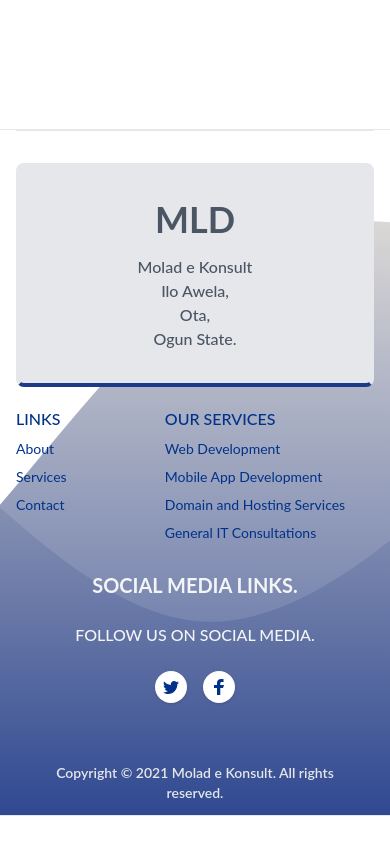
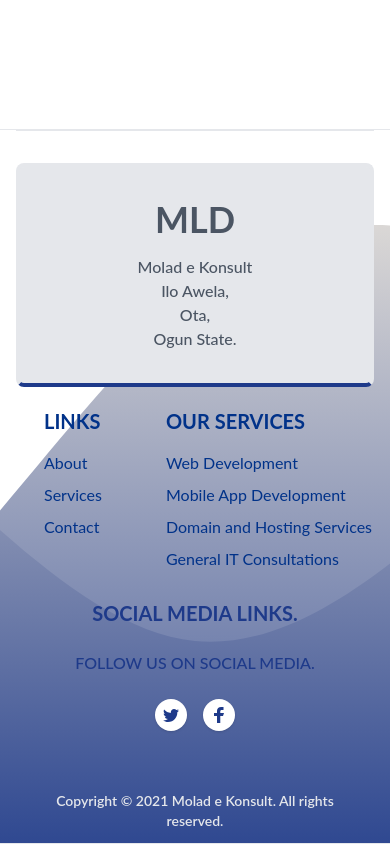
Before and after one commit to NFTbfs/Small-business-website-template, a React (Create React App) app: page /contact in a window 390 px wide. Shown: the part 1005-1849 px from the top of the page. Before the commit the page ends 1821 px from the top, so only its background shows below. Built offline with nearby package versions, Linux system fonts and the light colour scheme.

Commit message:
Notification added for report of contact form action using Notiflix

```diff
--- a/src/components/Footer.js
+++ b/src/components/Footer.js
@@ -6,91 +6,6 @@ const Footer = () => {
     // const year = new Date().getFullYear();
     return (
         <>
-            {/* <footer className="bg-gray-500 pt-10">
-                <div className="max-w-6xl m-auto text-gray-800 flex flex-wrap justify-center">
-                    <div className="p-5 mx-auto w-full md:w-4/12">
-                        <h4 className='text-4xl mx-auto font-black text-gray-200 mb-4 uppercase'>mld</h4>
-                        <h5 className='text-md font-medium text-gray-300'>Molad e Konsult</h5>
-                        <p className='text-md font-medium text-gray-300'>Ilo Awela,</p>
-                        <p className='text-md font-medium text-gray-300'>Ota,</p>
-                        <p className='text-md font-medium text-gray-300'>Ogun State.</p>
-                    </div>
-
-                    <div className="p-5 w-1/2 md:w-3/12">
-
-                        <div className="text-lg font-bold uppercase text-gray-300 mb-6">
-                            Links
-                        </div>
-
-
-                        <HashLink to="/#about" className="my-3 block text-gray-300 hover:text-blue-900 text-md font-medium duration-700">
-                            About
-                        </HashLink>
-                        <HashLink to="/#services" className="my-3 block text-gray-300 hover:text-blue-900 text-md font-medium duration-700">
-                            Services
-                        </HashLink>
-                        <Link to="/contact" className="my-3 block text-gray-300 hover:text-blue-900 text-md font-medium duration-700">
-                            Contact
-                        </Link>
-                    </div>
-
-
-                    <div className="p-5 w-1/2 md:w-3/12">
-
-                        <div className="text-lg font-bold uppercase text-gray-300 mb-6">
-                            Services
-                        </div>
-
-                        <HashLink to="/#services" className="my-3 block text-gray-300 hover:text-blue-900 text-md font-medium duration-700">
-                            Web Development
-                        </HashLink>
-                        <HashLink to="/#services" className="my-3 block text-gray-300 hover:text-blue-900 text-md font-medium duration-700">
-                            Mobile App Development
-                        </HashLink>
-                        <HashLink to="/#services" className="my-3 block text-gray-300 hover:text-blue-900 text-md font-medium duration-700">
-                            Domain and Hosting Services
-                        </HashLink>
-                        <HashLink to="/#services" className="my-3 block text-gray-300 hover:text-blue-900 text-md font-medium duration-700">
-                            General IT Consultations
-                        </HashLink>
-                    </div>
-
-                    <div className="p-5 w-full md:w-2/12">
-
-                        <div className="text-lg font-bold uppercase text-gray-300 mb-6">
-                            Social Media Links.
-                        </div>
-
-                        <div className="text-xs uppercase text-gray-400 font-medium mb-6">
-                            Follow us on social media.
-                        </div>
-
-                        <div className="md:flex-auto md:flex-row flex-row flex mx-auto">
-                            <Link to="#" className="w-6 mx-1 text-gray-400 hover:text-blue-900">
-                                <svg xmlns="http://www.w3.org/2000/svg" width="24" height="24" viewBox="0 0 24 24" className="fill-current"><path d="M13.397 20.997v-8.196h2.765l.411-3.209h-3.176V7.548c0-.926.258-1.56 1.587-1.56h1.684V3.127A22.336 22.336 0 0 0 14.201 3c-2.444 0-4.122 1.492-4.122 4.231v2.355H7.332v3.209h2.753v8.202h3.312z"></path></svg>
-                            </Link>
-                            <Link to="#" className="w-6 mx-1 text-gray-400 hover:text-blue-900">
-                                <svg xmlns="http://www.w3.org/2000/svg" width="24" height="24" viewBox="0 0 24 24" className="fill-current"><circle cx="4.983" cy="5.009" r="2.188"></circle><path d="M9.237 8.855v12.139h3.769v-6.003c0-1.584.298-3.118 2.262-3.118 1.937 0 1.961 1.811 1.961 3.218v5.904H21v-6.657c0-3.27-.704-5.783-4.526-5.783-1.835 0-3.065 1.007-3.568 1.96h-.051v-1.66H9.237zm-6.142 0H6.87v12.139H3.095z"></path></svg>
-                            </Link>
-                            <Link to="#" className="w-6 mx-1 text-gray-400 hover:text-blue-900">
-                                <svg xmlns="http://www.w3.org/2000/svg" width="24" height="24" viewBox="0 0 24 24" className='fill-current'><path d="M11.999 7.377a4.623 4.623 0 1 0 0 9.248 4.623 4.623 0 0 0 0-9.248zm0 7.627a3.004 3.004 0 1 1 0-6.008 3.004 3.004 0 0 1 0 6.008z"></path><circle cx="16.806" cy="7.207" r="1.078"></circle><path d="M20.533 6.111A4.605 4.605 0 0 0 17.9 3.479a6.606 6.606 0 0 0-2.186-.42c-.963-.042-1.268-.054-3.71-.054s-2.755 0-3.71.054a6.554 6.554 0 0 0-2.184.42 4.6 4.6 0 0 0-2.633 2.632 6.585 6.585 0 0 0-.419 2.186c-.043.962-.056 1.267-.056 3.71 0 2.442 0 2.753.056 3.71.015.748.156 1.486.419 2.187a4.61 4.61 0 0 0 2.634 2.632 6.584 6.584 0 0 0 2.185.45c.963.042 1.268.055 3.71.055s2.755 0 3.71-.055a6.615 6.615 0 0 0 2.186-.419 4.613 4.613 0 0 0 2.633-2.633c.263-.7.404-1.438.419-2.186.043-.962.056-1.267.056-3.71s0-2.753-.056-3.71a6.581 6.581 0 0 0-.421-2.217zm-1.218 9.532a5.043 5.043 0 0 1-.311 1.688 2.987 2.987 0 0 1-1.712 1.711 4.985 4.985 0 0 1-1.67.311c-.95.044-1.218.055-3.654.055-2.438 0-2.687 0-3.655-.055a4.96 4.96 0 0 1-1.669-.311 2.985 2.985 0 0 1-1.719-1.711 5.08 5.08 0 0 1-.311-1.669c-.043-.95-.053-1.218-.053-3.654 0-2.437 0-2.686.053-3.655a5.038 5.038 0 0 1 .311-1.687c.305-.789.93-1.41 1.719-1.712a5.01 5.01 0 0 1 1.669-.311c.951-.043 1.218-.055 3.655-.055s2.687 0 3.654.055a4.96 4.96 0 0 1 1.67.311 2.991 2.991 0 0 1 1.712 1.712 5.08 5.08 0 0 1 .311 1.669c.043.951.054 1.218.054 3.655 0 2.436 0 2.698-.043 3.654h-.011z"></path></svg>
-                            </Link>
-                        </div>
-
-                    </div>
-                </div>
-
-                <div className="pt-8">
-                    <div className="flex justify-center pb-5 px-3 m-auto pt-5
-                        border-t border-gray-200 text-gray-400 text-sm
-                        flex-col md:flex-row max-w-6xl">
-                        <div className="mt-2 mx-auto">
-                            © Copyright {year}. All Rights Reserved.
-                        </div>
-                    </div>
-                </div>
-            </footer> */}
-
             <footer>
                 <div className="footer max-w-full mx-auto px-4 sm:px-6 bg-gray-100 border-t border-b py-30">
 
@@ -111,9 +26,9 @@ const Footer = () => {
                     </div>
 
                     {/* 2nd block */}
-            <div className="col-span-6 md:col-span-6 lg:col-span-3 lg:ml-7">
-                <h6 className="text-[#013289] font-medium mb-2">LINKS</h6>
-                <ul className="text-sm">
+                    <div className="col-span-6 md:col-span-6 lg:col-span-3 ml-7">
+                        <h6 className="text-[#013289] text-xl font-bold mb-4">LINKS</h6>
+                        <ul className="text-md">
                         <li className="mb-2">
                             <HashLink to="#" className="text-[#013289] hover:text-gray-900 transition duration-150 ease-in-out">About</HashLink>
                         </li>
@@ -127,9 +42,9 @@ const Footer = () => {
                     </div>
 
                     {/* 3rd block */}
-            <div className="col-span-6 md:col-span-6 lg:col-span-3">
-                <h6 className="text-[#013289] font-medium mb-2">OUR SERVICES</h6>
-                <ul className="text-sm">
+                    <div className="col-span-6 md:col-span-6 lg:col-span-3 ml-7">
+                        <h6 className="text-[#013289] text-xl font-bold mb-4">OUR SERVICES</h6>
+                        <ul className="text-md">
                         <li className="mb-2">
                             <Link to="#" className="text-[#013289] hover:text-gray-900 transition duration-150 ease-in-out">Web Development</Link>
                         </li>
@@ -146,7 +61,7 @@ const Footer = () => {
                     </div>
 
                     {/* 4th block */}
-            <div className="col-span-12 text-center mx-auto lg:col-span-3 font-bold uppercase text-gray-100">
+                    <div className="col-span-12 text-center mx-auto lg:col-span-3 font-bold uppercase text-blue-900">
                         <div className="text-xl mb-6">
                             Social Media Links.
                         </div>
@@ -157,14 +72,14 @@ const Footer = () => {
                         <div className="mx-auto text-center mt-2">
                                 <ul className="flex justify-center mb-4 md:mb-0">
                                     <li>
-                                <Link to="#" className="flex justify-center items-center text-[#013289] hover:text-gray-900 bg-white hover:bg-white-100 rounded-full shadow transition duration-150 ease-in-out" aria-label="Twitter">
+                                        <Link to="#" className="flex justify-center items-center text-blue-900 hover:text-gray-500 bg-white hover:bg-white-100 rounded-full shadow transition duration-150 ease-in-out" aria-label="Twitter">
                                         <svg className="w-8 h-8 fill-current" viewBox="0 0 32 32" xmlns="http://www.w3.org/2000/svg">
                                             <path d="M24 11.5c-.6.3-1.2.4-1.9.5.7-.4 1.2-1 1.4-1.8-.6.4-1.3.6-2.1.8-.6-.6-1.5-1-2.4-1-1.7 0-3.2 1.5-3.2 3.3 0 .3 0 .5.1.7-2.7-.1-5.2-1.4-6.8-3.4-.3.5-.4 1-.4 1.7 0 1.1.6 2.1 1.5 2.7-.5 0-1-.2-1.5-.4 0 1.6 1.1 2.9 2.6 3.2-.3.1-.6.1-.9.1-.2 0-.4 0-.6-.1.4 1.3 1.6 2.3 3.1 2.3-1.1.9-2.5 1.4-4.1 1.4H8c1.5.9 3.2 1.5 5 1.5 6 0 9.3-5 9.3-9.3v-.4c.7-.5 1.3-1.1 1.7-1.8z" />
                                         </svg>
                                         </Link>
                                     </li>
                                     <li className="ml-4">
-                                <Link to="#" className="flex justify-center items-center text-[#013289] hover:text-gray-900 bg-white hover:bg-white-100 rounded-full shadow transition duration-150 ease-in-out" aria-label="Facebook">
+                                        <Link to="#" className="flex justify-center items-center text-blue-900 hover:text-gray-500 bg-white hover:bg-white-100 rounded-full shadow transition duration-150 ease-in-out" aria-label="Facebook">
                                         <svg className="w-8 h-8 fill-current" viewBox="0 0 32 32" xmlns="http://www.w3.org/2000/svg">
                                             <path d="M14.023 24L14 17h-3v-3h3v-2c0-2.7 1.672-4 4.08-4 1.153 0 2.144.086 2.433.124v2.821h-1.67c-1.31 0-1.563.623-1.563 1.536V14H21l-1 3h-2.72v7h-3.257z" />
                                         </svg>
--- a/src/pages/Contact.js
+++ b/src/pages/Contact.js
@@ -3,6 +3,7 @@ import NavBar from '../components/Navbar/NavBar';
 import Footer from '../components/Footer';
 import {useDocTitle} from '../components/CustomHook';
 import emailjs from 'emailjs-com';
+import Notiflix from 'notiflix';
 
 const Contact = () => {
     useDocTitle('MLD | Molad e Konsult - Send us a message')
@@ -11,8 +12,18 @@ const Contact = () => {
         emailjs.sendForm('service_7uy4ojg', 'template_et9wvdg', e.target, 'user_uE0bSPGbhRTmAF3I2fd3s')
           .then((result) => {
               console.log(result.text);
+              Notiflix.Report.success(
+                'Success',
+                '"Thanks for sending a message, we\'ll be in touch soon."',
+                'Okay',
+                );
           }, (error) => {
               console.log(error.text);
+              Notiflix.Report.failure(
+                'An error occured',
+                'Please try sending the message again.',
+                'Okay',
+                );
           });
     }
     return (
```
Lines whose indentation alone changed are shown as unchanged.
